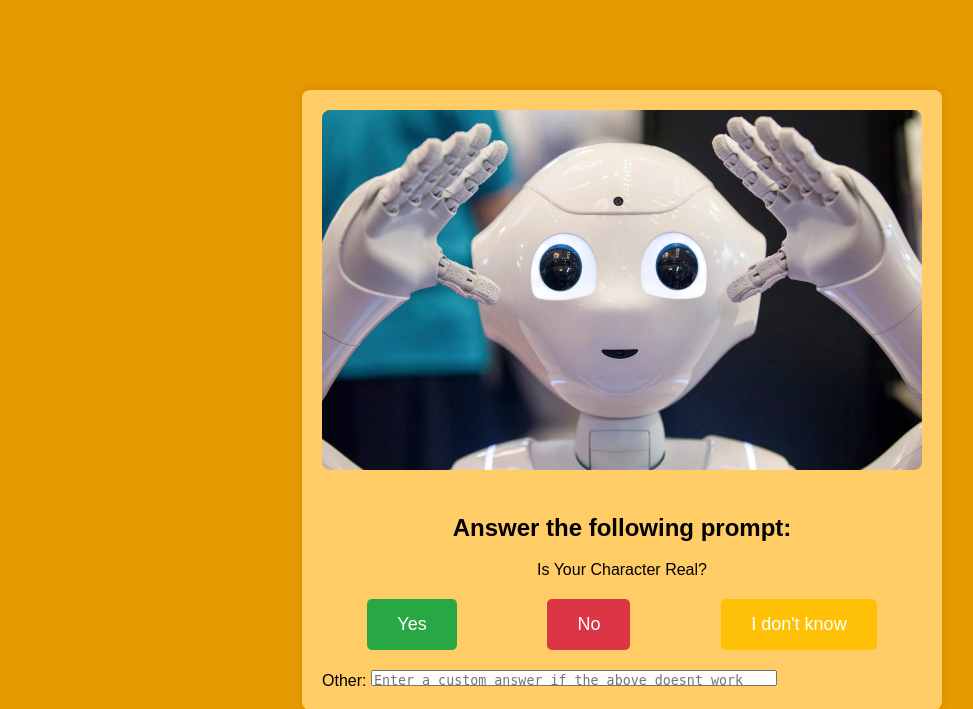
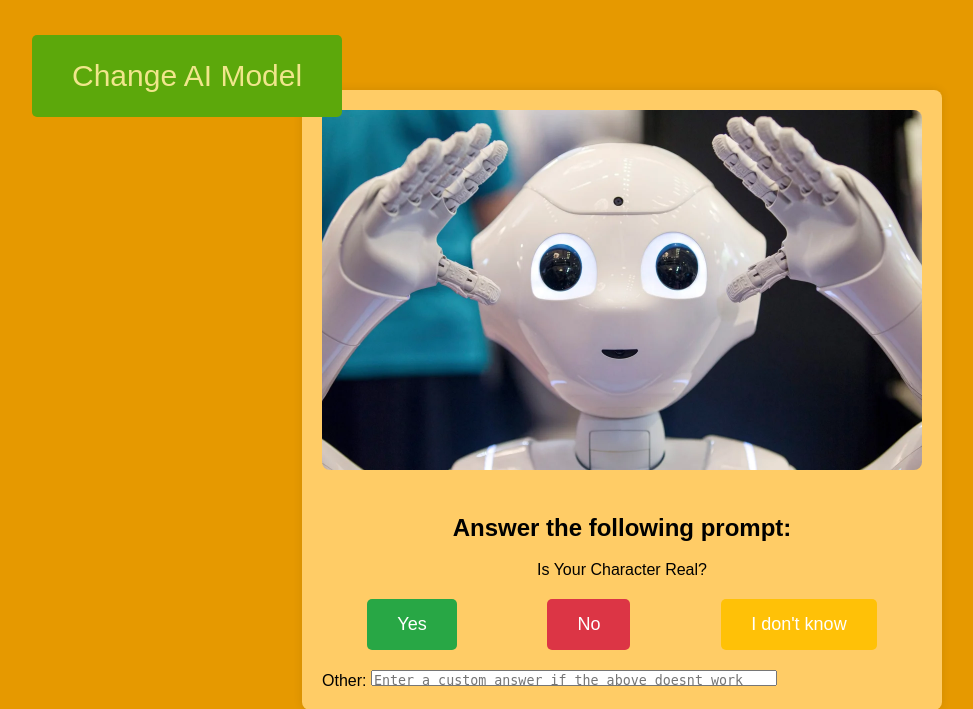
Before and after one commit to Perryboi8/Akinator-With-Ai, a Django app: page /home/question in a window 1280 px wide. Shown: the top 709 px of the page, without its empty margins (18-991 px from the left). Run offline with Django 5.2, Linux system fonts and the light colour scheme.

Commit message:
Added a Change Ai Button, WIP with Feature

```diff
--- a/Django-Website-Akinator/polls/templates/index.html
+++ b/Django-Website-Akinator/polls/templates/index.html
@@ -53,6 +53,15 @@
             background-color: #ffc107;
             color: white;
         }
+        .btn-Ai{
+          background-color: #5ca80b;
+          color: khaki;
+          padding:24px 40px;
+          font-size:30px;
+          position: absolute;
+          top: 35px;
+          left: 50px;
+        }
         button:hover {
             opacity: 0.9;
         }
@@ -74,6 +83,7 @@
     </style>
 </head>
 <body>
+  <button type='button' name="button-Ai" class="btn-Ai">Change AI Model</button>
 
 <div class="container">
 
```
